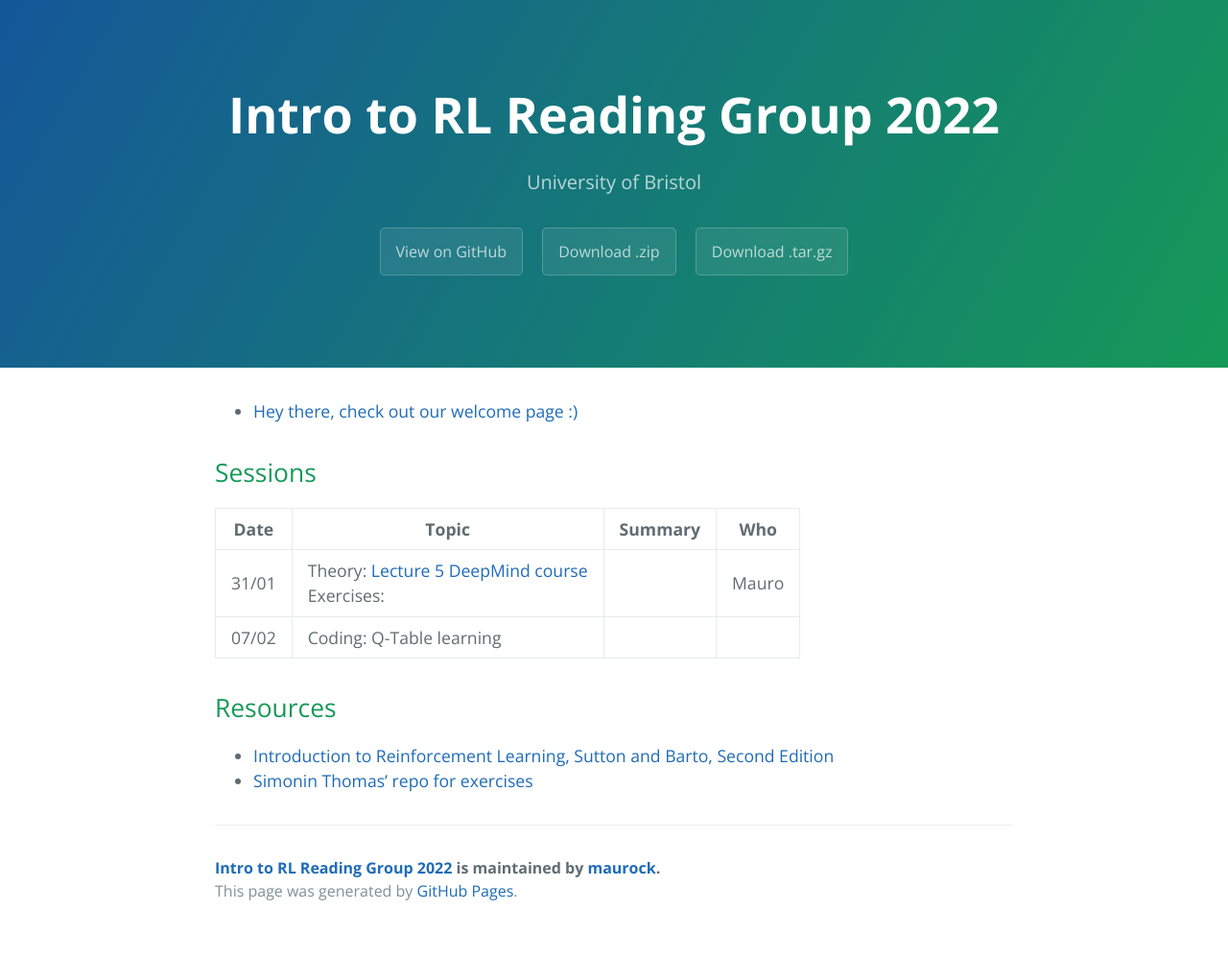
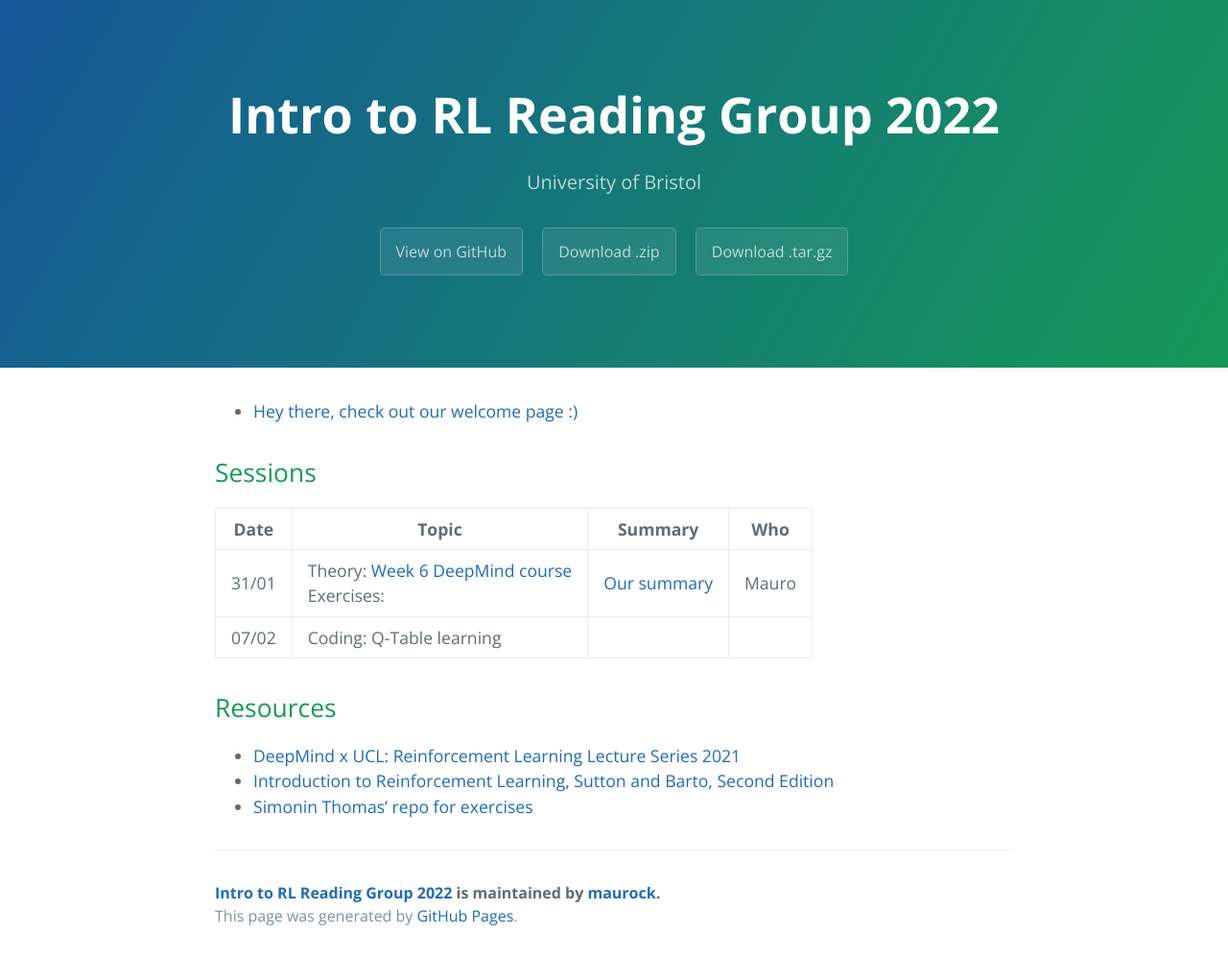
Before and after one commit to Reinforcement-Learning-Intro/Reinforcement-Learning-Intro.github.io, a Jekyll site: the page built from index.md, in a window 1280 px wide. Shown: the whole page at 96% size. Built offline with Jekyll 4.4.1, drawn with Linux system fonts in a browser that asks for light colours; before the commit the page ends 972 px from its top, so only the background shows below that.

Commit message:
Added link to summary week 6

```diff
--- a/index.md
+++ b/index.md
@@ -9,10 +9,11 @@ title: {{ site.name }}
 
 | Date |Topic   | Summary | Who |
 |------|--------|---------|-----|
-| 31/01 | Theory: [Lecture 5 DeepMind course](https://www.youtube.com/watch?v=t9uf9cuogBo&list=PLqYmG7hTraZDVH599EItlEWsUOsJbAodm&index=6) <br> Exercises: |  | Mauro |
+| 31/01 | Theory: [Week 6 DeepMind course](https://www.youtube.com/watch?v=t9uf9cuogBo&list=PLqYmG7hTraZDVH599EItlEWsUOsJbAodm&index=6) <br> Exercises: | [Our summary](https://www.notion.so/maurocomi/Lecture-6-Model-Free-Control-789c545797f64542a12110587737e23e) | Mauro |
 | 07/02 | Coding: Q-Table learning |  |  |
 
 
 ## Resources
+- [DeepMind x UCL: Reinforcement Learning Lecture Series 2021](https://deepmind.com/learning-resources/reinforcement-learning-series-2021)
 - [Introduction to Reinforcement Learning, Sutton and Barto, Second Edition](http://incompleteideas.net/book/bookdraft2017nov5.pdf)
 - [Simonin Thomas' repo for exercises](https://simoninithomas.github.io/Deep_reinforcement_learning_Course/)
```
Also changed, not shown: 1 other file.
